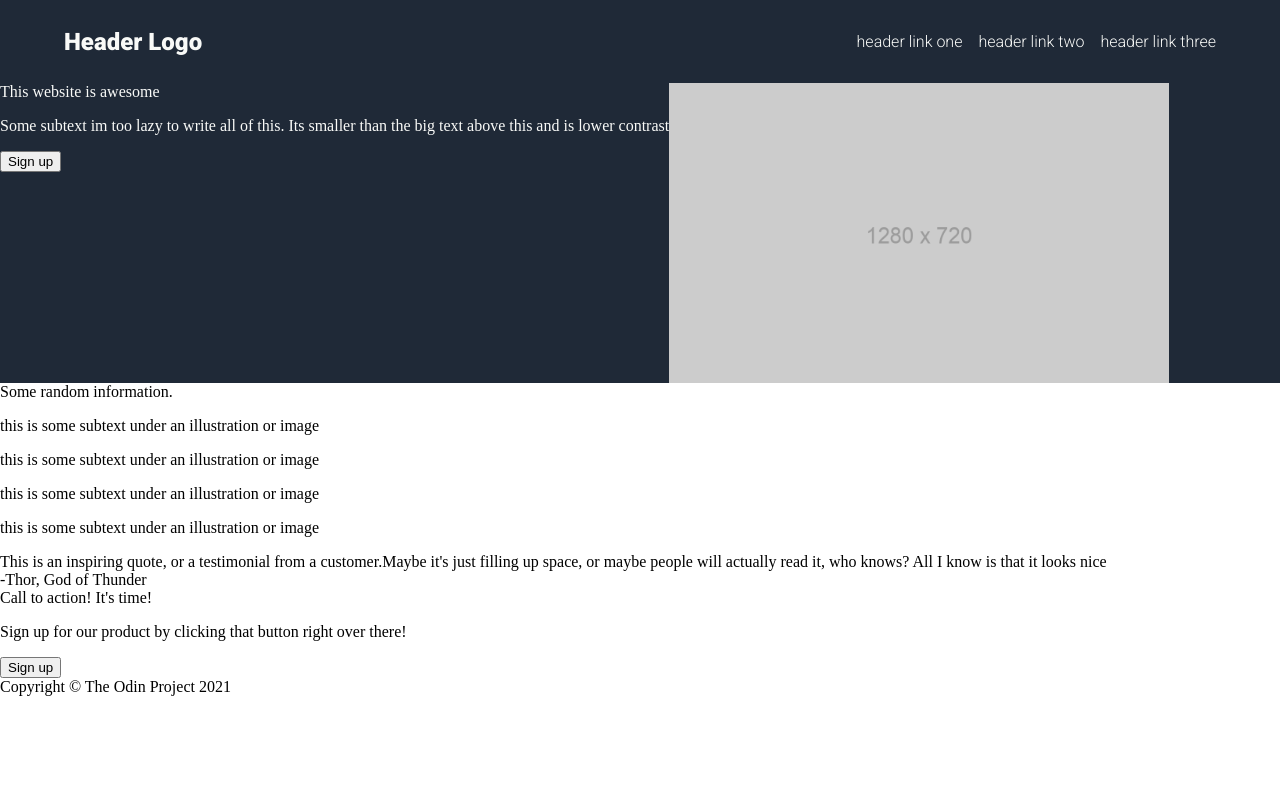
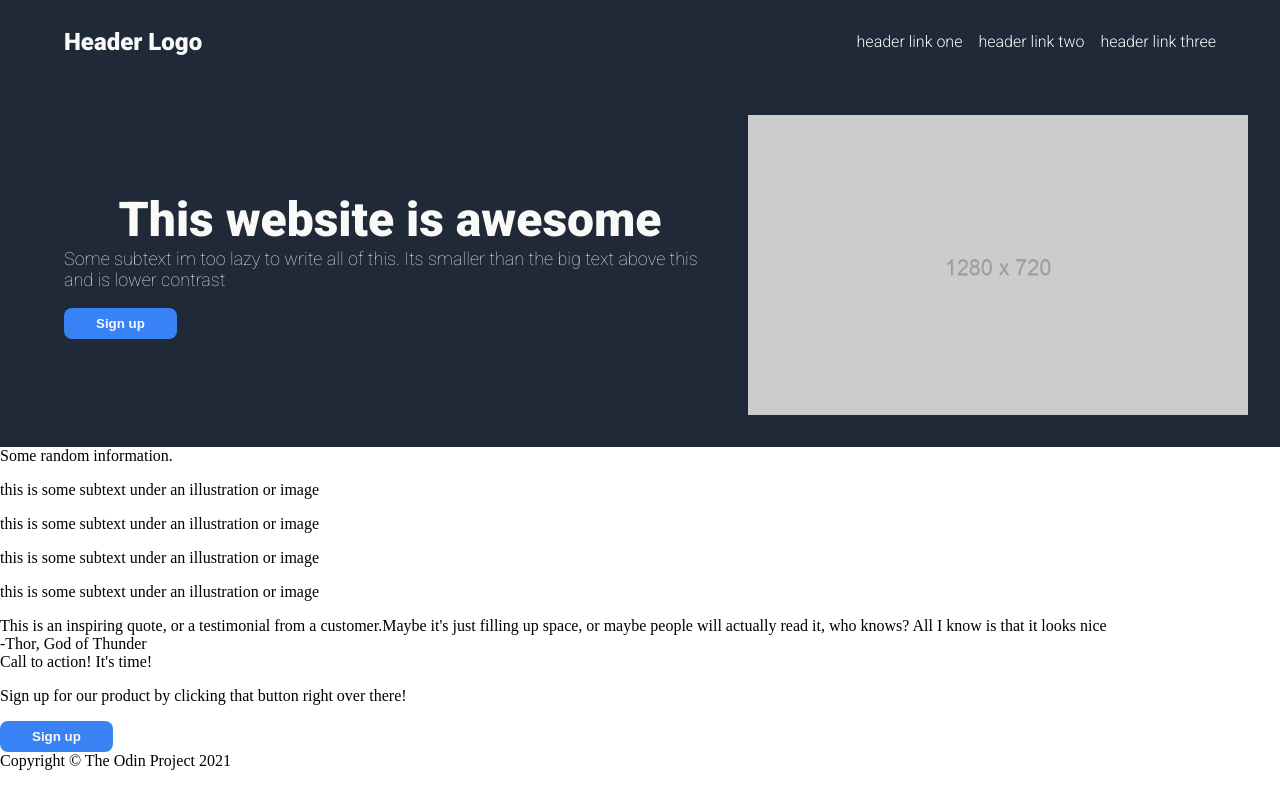
Before and after one commit to stiglicandjela/odin-landing-page, a plain HTML site: page index.html in a window 1280 px wide. Drawn offline with Linux system fonts and the light colour scheme.

Commit message:
Finish the Hero section

```diff
--- a/style.css
+++ b/style.css
@@ -33,16 +33,46 @@ ul{
 
 .hero{
     background-color: #1F2937;
-    color: #F9FAF8;
+    color: #E5E7EB;
     display: flex;
     flex-direction: row;
+    padding-left:64px;
+    font-family: 'Roboto';
+    font-size: 18px;
+    font-weight: lighter;
+}
+
+.hero p{
+    margin-top: 0;
+}
+
+button{
+    background-color: #3882F6;
+    color: #F9FAF8;
+    padding: 8px 32px;
+    border-radius: 8px;
+    font-weight: bold;
+    border: none;
+    margin-right: auto;
+}
+
+.hero-text{
+    font-family: 'Roboto';
+    font-size: 48px;
+    color: #F9FAF8;
+    font-weight: 900;
 }
 
 .hero-content{
-
+    display: flex;
+    justify-content: center;
+    align-items: center;
+    flex-direction: column;
+    text-align: left;
 }
 
 .hero img{
     height: 300px;
     width: 500px;
+    padding: 32px;
 }
```
Also changed, not shown: index.html (+1 -1 lines).
